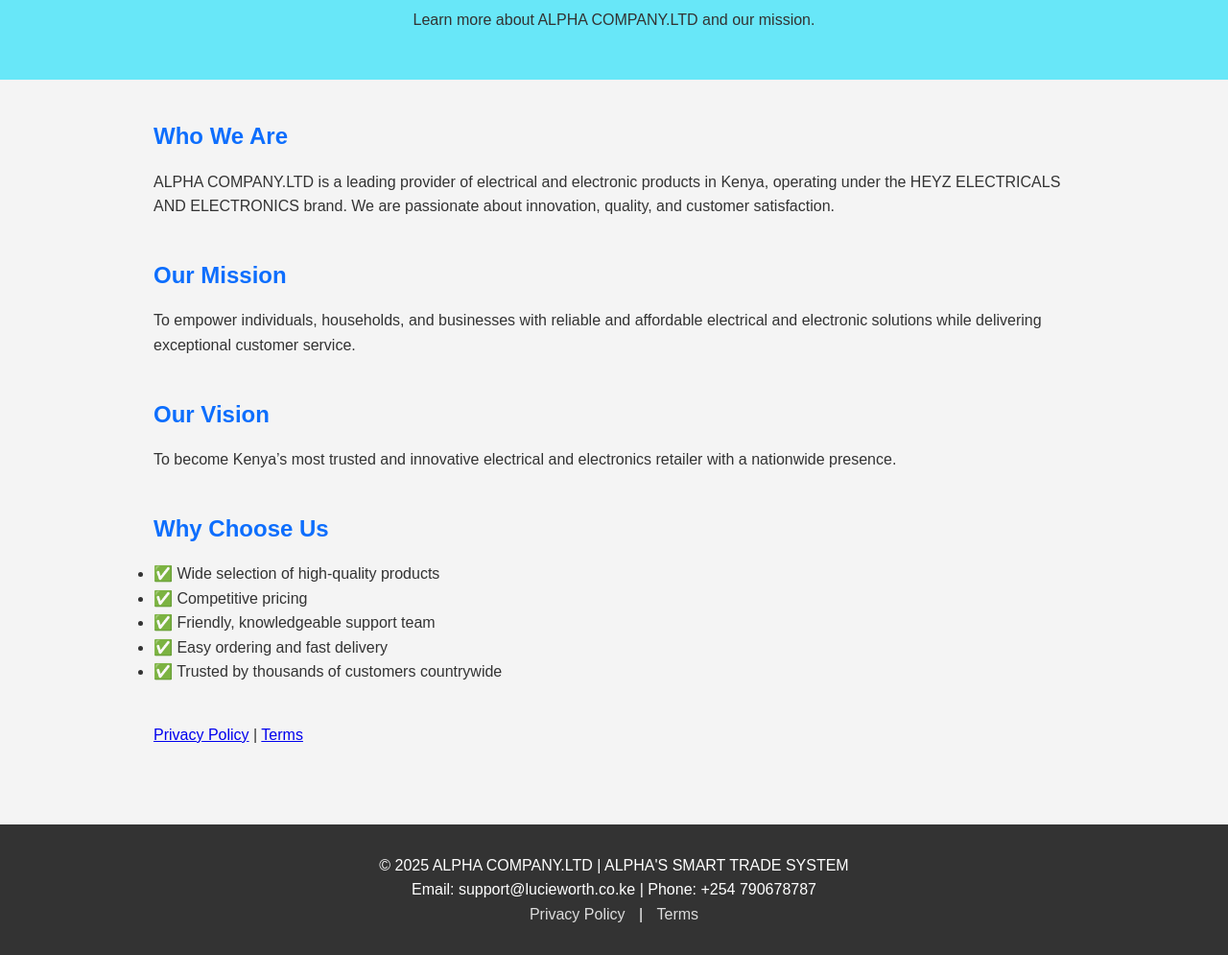
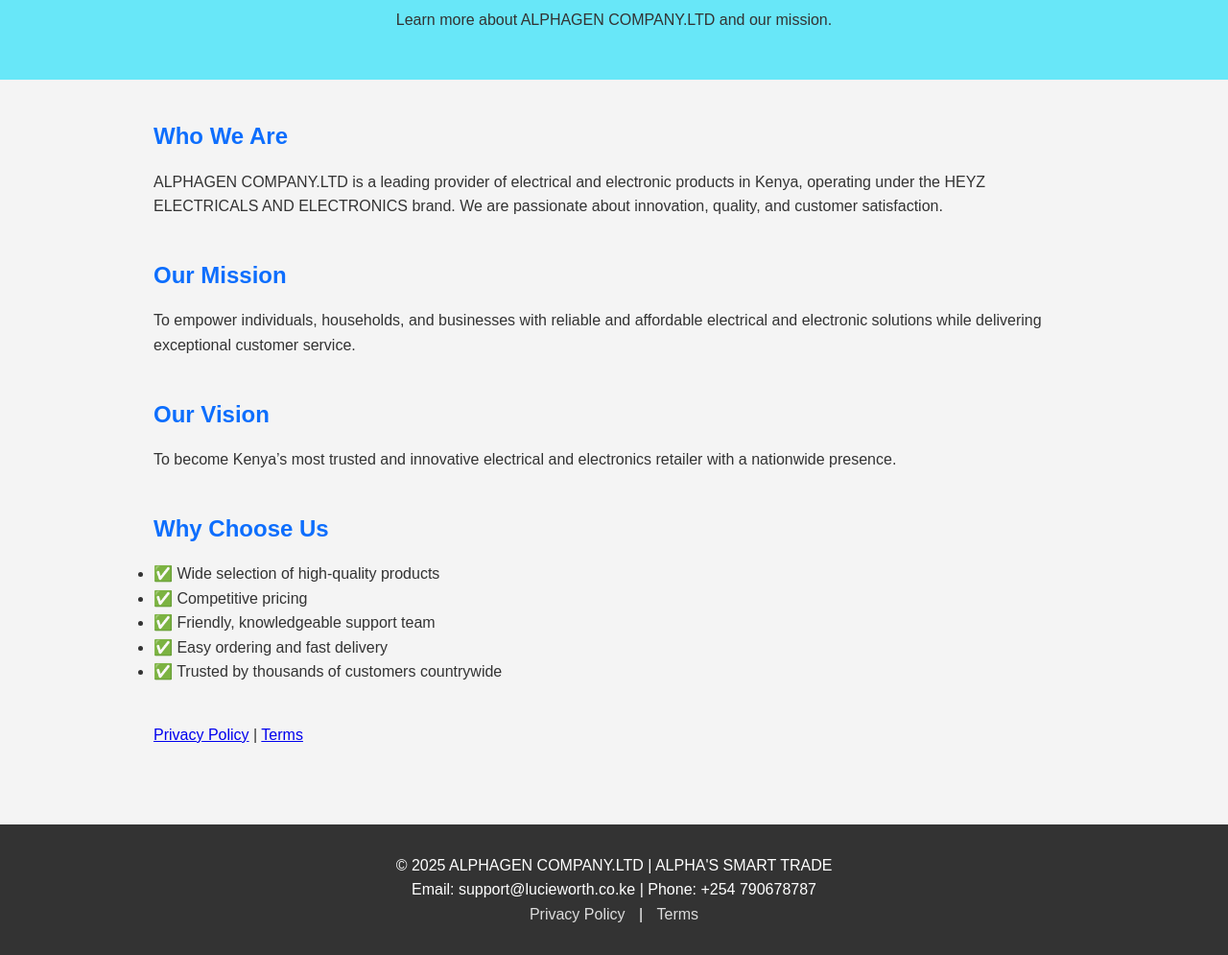
Before and after one commit to alphagen497/HEYZ-ELECTRICALS-AND-ELECTRONIS-WEBSITE, a website: page docs/about.html in a window 1280 px wide. Shown: the part 172-1167 px from the top of the page at 96% size. Drawn offline with nearby package versions, Linux system fonts and the light colour scheme.

Commit message:
Update docs pages with latest changes

```diff
--- a/docs/about.html
+++ b/docs/about.html
@@ -3,7 +3,7 @@
 <head>
   <meta charset="UTF-8" />
   <meta name="viewport" content="width=device-width, initial-scale=1.0"/>
-  <title>About Us - ALPHA COMPANY.LTD</title>
+  <title>About Us - ALPHAGEN COMPANY.LTD</title>
   <link rel="stylesheet" href="https://cdnjs.cloudflare.com/ajax/libs/font-awesome/6.5.0/css/all.min.css" />
   <link rel="stylesheet" href="https://cdn.jsdelivr.net/npm/aos@2.3.4/dist/aos.css" />
   <link rel="icon" href="favicon.ico" />
@@ -99,13 +99,13 @@
 
   <div class="about-hero" data-aos="fade-down">
     <h1>About Us</h1>
-    <p>Learn more about ALPHA COMPANY.LTD and our mission.</p>
+    <p>Learn more about ALPHAGEN COMPANY.LTD and our mission.</p>
   </div>
 
   <div class="about-content">
     <div class="about-section" data-aos="fade-up">
       <h2>Who We Are</h2>
-      <p>ALPHA COMPANY.LTD is a leading provider of electrical and electronic products in Kenya, operating under the HEYZ ELECTRICALS AND ELECTRONICS brand. We are passionate about innovation, quality, and customer satisfaction.</p>
+      <p>ALPHAGEN COMPANY.LTD is a leading provider of electrical and electronic products in Kenya, operating under the HEYZ ELECTRICALS AND ELECTRONICS brand. We are passionate about innovation, quality, and customer satisfaction.</p>
     </div>
 
     <div class="about-section" data-aos="fade-up" data-aos-delay="100">
@@ -133,7 +133,7 @@
   </div>
 
   <footer>
-    <p>&copy; 2025 ALPHA COMPANY.LTD | ALPHA'S SMART TRADE SYSTEM</p>
+    <p>&copy; 2025 ALPHAGEN COMPANY.LTD | ALPHA'S SMART TRADE </p>
     <p>Email: support@lucieworth.co.ke | Phone: +254 790678787</p>
     <div>
       <a href="privacy-policy.html">Privacy Policy</a> |
```
Also changed, not shown: docs/custoAcc.html (+3 -3 lines), docs/facex.html (+2 -2 lines), docs/terms.html (+1 -1 lines).
